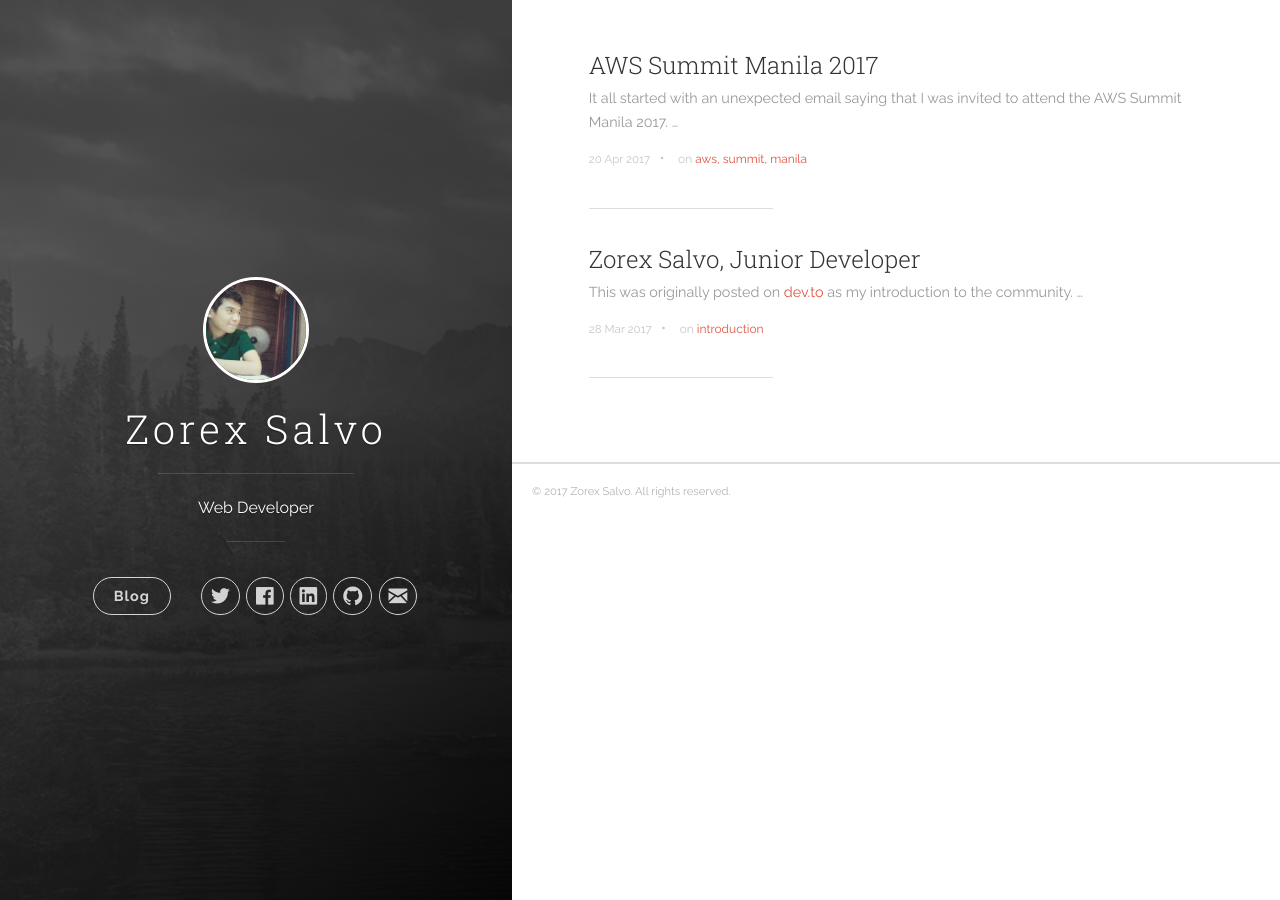
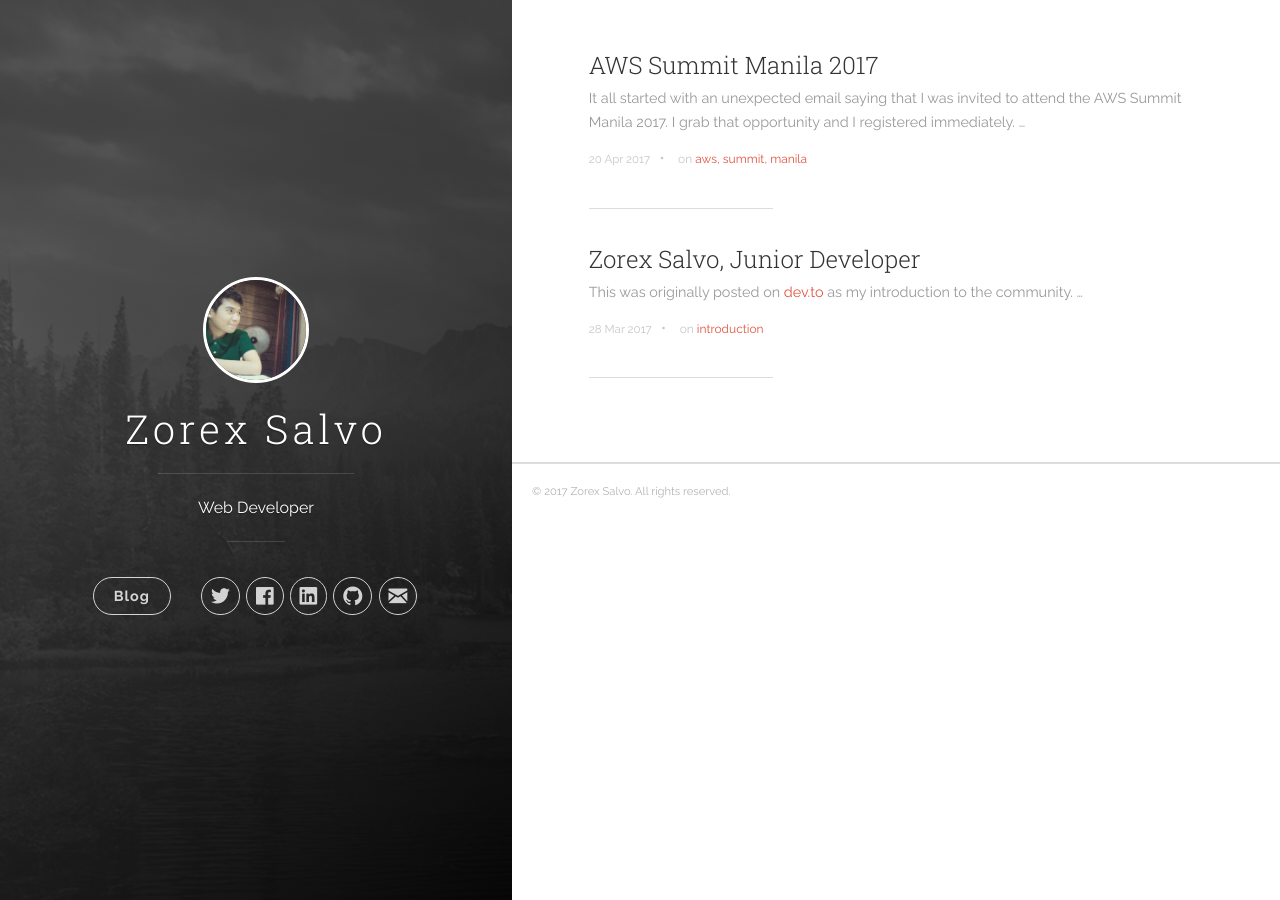
Before and after one commit to zorexsalvo/jekyll-blog-site, a Jekyll site: the page built from index.html, in a window 1280 px wide. Built offline with Jekyll 4.4.1, drawn with Linux system fonts in a browser that asks for light colours; nearby versions of some CDN libraries; the list of posts is cut into pages by our own code.

Commit message:
Update 2017-04-20-aws-summit-manila-2017.md

```diff
--- a/_posts/2017-04-20-aws-summit-manila-2017.md
+++ b/_posts/2017-04-20-aws-summit-manila-2017.md
@@ -5,7 +5,7 @@ description:
 cover_image: https://daveden.files.wordpress.com/2013/02/linux_cat.jpg
 tags: aws, summit, manila
 ---
-It all started with an unexpected email saying that I was invited to attend the AWS Summit Manila 2017.
+It all started with an unexpected email saying that I was invited to attend the AWS Summit Manila 2017. I grab that opportunity and I registered immediately.
 
 ### Registration
 ![Registration 1](/images/aws/registration2.jpg)
```
